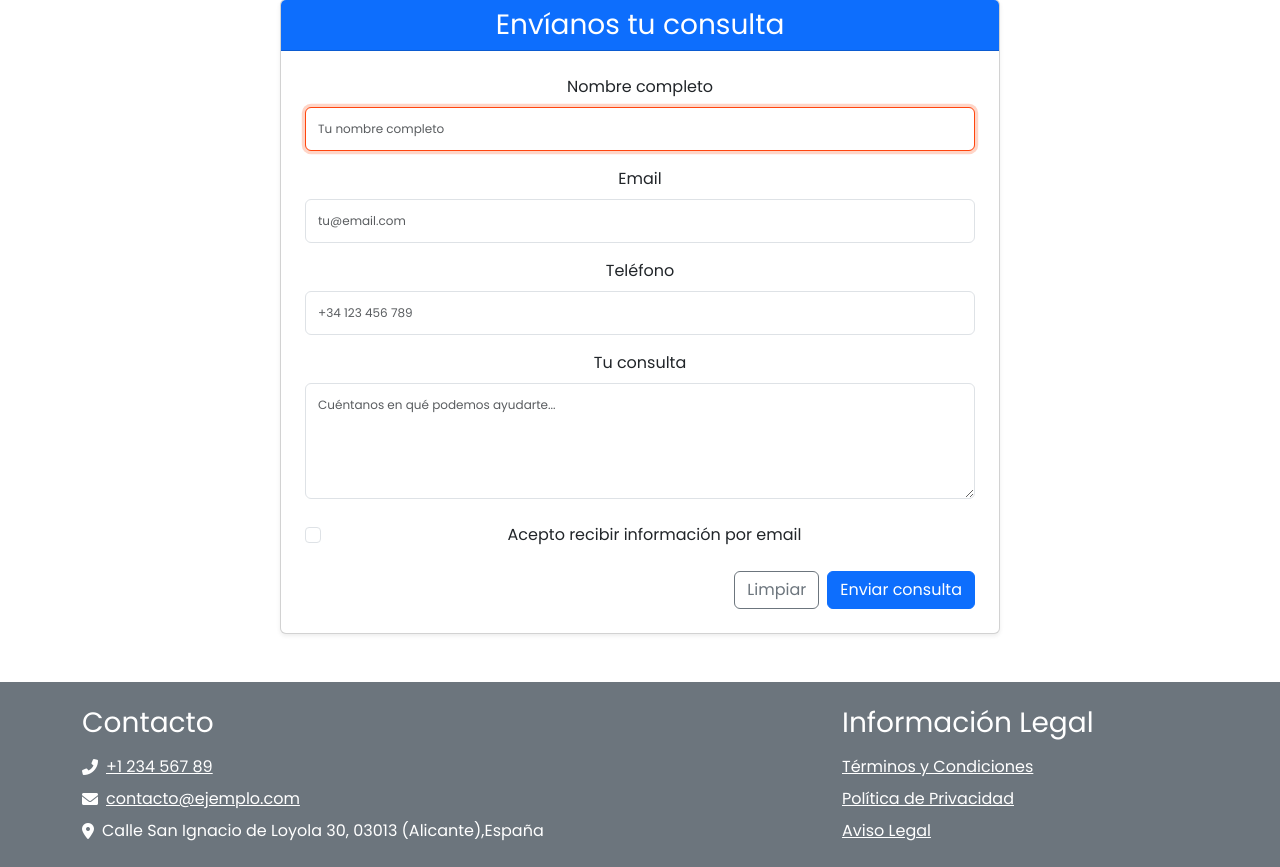
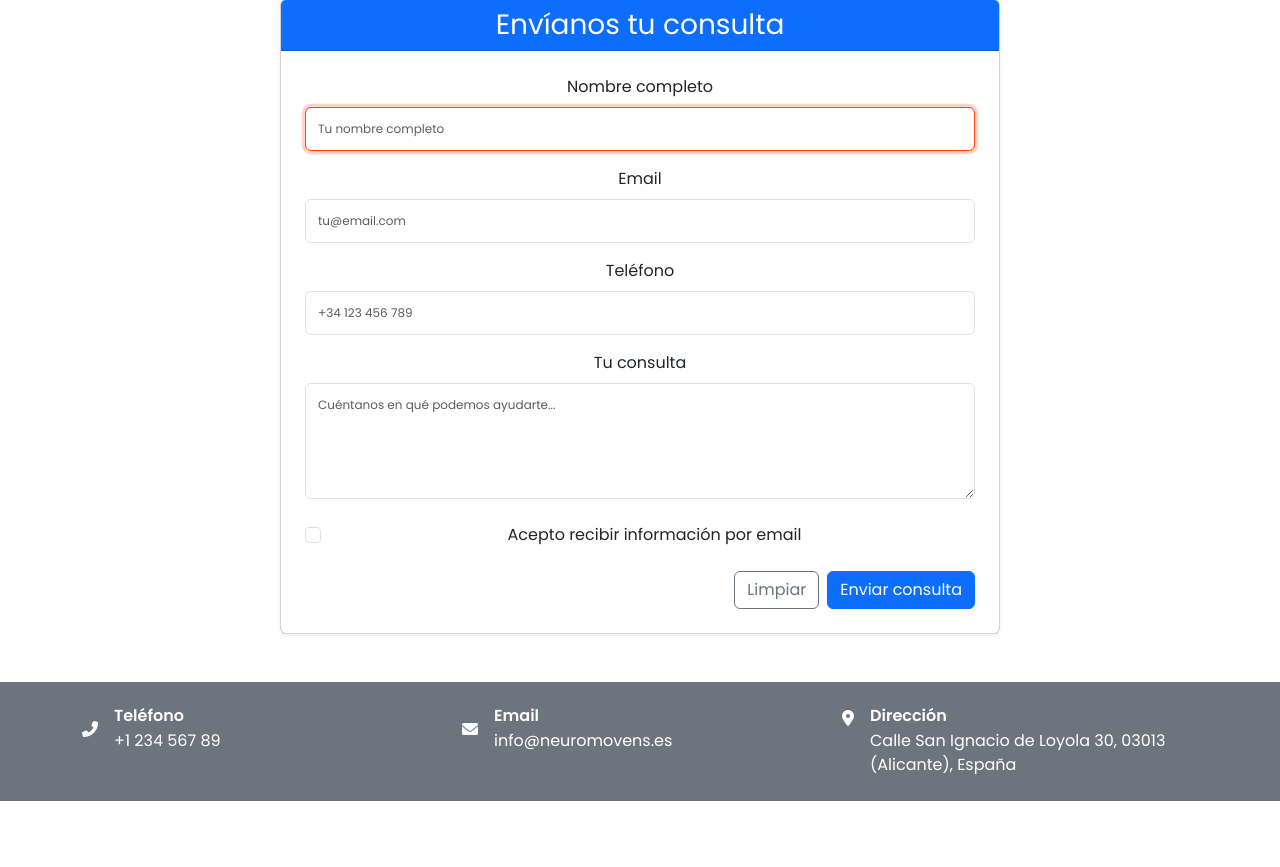
Before and after one commit to AdriRodri13/Neuromovens, a PHP site: page /assets/Vistas/contacto.php in a window 1280 px wide. Shown: the part 890-1757 px from the top of the page. After the commit the page ends 1691 px from the top, so only its background shows below. Run offline with PHP 8.4, Linux system fonts and the light colour scheme; some libraries are stand-ins or nearby versions.

Commit message:
Neuromovens 1.9.4d, cambios footer

```diff
--- a/www.neuromovens.com/assets/Compartido/footer.php
+++ b/www.neuromovens.com/assets/Compartido/footer.php
@@ -3,45 +3,45 @@
 echo '
 </main>
 
-<footer class="bg-secondary text-white py-4">
-        <div class="container">
-            <div class="row">
-                <!-- Columna de contacto ampliada a la izquierda -->
-                <div class="col-md-8">
-                    <h3 class="mb-3">Contacto</h3>
-                    <div class="d-flex align-items-center mb-2">
-                        <i class="fas fa-phone-alt me-2"></i>
-                        <a href="tel:+123456789" class="text-white">+1 234 567 89</a>
-                    </div>
-                    <div class="d-flex align-items-center mb-2">
-                        <i class="fas fa-envelope me-2"></i>
-                        <a href="mailto:contacto@ejemplo.com" class="text-white">contacto@ejemplo.com</a>
-                    </div>
-                    <div class="d-flex align-items-center">
-                        <i class="fas fa-map-marker-alt me-2"></i>
-                        <span class="text-white">Calle San Ignacio de Loyola 30, 03013 (Alicante),España</span>
+
+<footer class="bg-secondary text-white py-3 py-md-4">
+    <div class="container">
+        <div class="row g-3 g-md-4">
+            <!-- Columna de teléfono -->
+            <div class="col-12 col-sm-6 col-md-4">
+                <div class="d-flex align-items-center">
+                    <i class="fas fa-phone-alt me-2 me-md-3"></i>
+                    <div>
+                        <h6 class="mb-1 fw-bold">Teléfono</h6>
+                        <a href="tel:+123456789" class="text-white text-decoration-none">+1 234 567 89</a>
                     </div>
                 </div>
+            </div>
 
-                <!-- Columna de necesidades legales a la derecha -->
-                <div class="col-md-4 text-md-right">
-                    <h3 class="mb-3">Información Legal</h3>
-                    <div class="mb-2">
-                        <a href="#" class="text-white">Términos y Condiciones</a>
+            <!-- Columna de email -->
+            <div class="col-12 col-sm-6 col-md-4">
+                <div class="d-flex align-items-center">
+                    <i class="fas fa-envelope me-2 me-md-3"></i>
+                    <div>
+                        <h6 class="mb-1 fw-bold">Email</h6>
+                        <a href="mailto:info@neuromovens.es" class="text-white text-decoration-none">info@neuromovens.es</a>
                     </div>
-                    <div class="mb-2">
-                        <a href="#" class="text-white">Política de Privacidad</a>
-                    </div>
+                </div>
+            </div>
+
+            <!-- Columna de dirección -->
+            <div class="col-12 col-md-4">
+                <div class="d-flex align-items-start">
+                    <i class="fas fa-map-marker-alt me-2 me-md-3 mt-1"></i>
                     <div>
-                        <a href="#" class="text-white">Aviso Legal</a>
+                        <h6 class="mb-1 fw-bold">Dirección</h6>
+                        <span class="text-white">Calle San Ignacio de Loyola 30, 03013 (Alicante), España</span>
                     </div>
                 </div>
             </div>
         </div>
-    </footer>
-    <!-- Incluye Bootstrap JS y dependencias -->
-    <script src="https://cdn.jsdelivr.net/npm/@popperjs/core@2.5.2/dist/umd/popper.min.js"></script>
-    <script src="https://stackpath.bootstrapcdn.com/bootstrap/4.5.2/js/bootstrap.min.js"></script>
+    </div>
+</footer>
 
     </body>
 
--- a/www.neuromovens.com/assets/Vistas/contacto.php
+++ b/www.neuromovens.com/assets/Vistas/contacto.php
@@ -16,8 +16,8 @@
                             <div class="col-12 col-md-4">
                                 <div class="mb-3">
                                     <h6 class="text-muted mb-2">Email</h6>
-                                    <a href="mailto:contacto@empresa.com" class="text-decoration-none">
-                                        contacto@empresa.com
+                                    <a href="mailto:info@neuromovens.es" class="text-decoration-none">
+                                        info@neuromovens.es
                                     </a>
                                 </div>
                                 <div class="mb-3">
@@ -26,10 +26,7 @@
                                         +34 123 456 789
                                     </a>
                                 </div>
-                                <div>
-                                    <h6 class="text-muted mb-2">Dirección</h6>
-                                    <p class="mb-0">C. San Ignacio Loyola, 30<br>03013 Alicante, España</p>
-                                </div>
+
                             </div>
 
                             <!-- Mapa -->
```
Also changed, not shown: www.neuromovens.com/index.php (+29 -31 lines).
